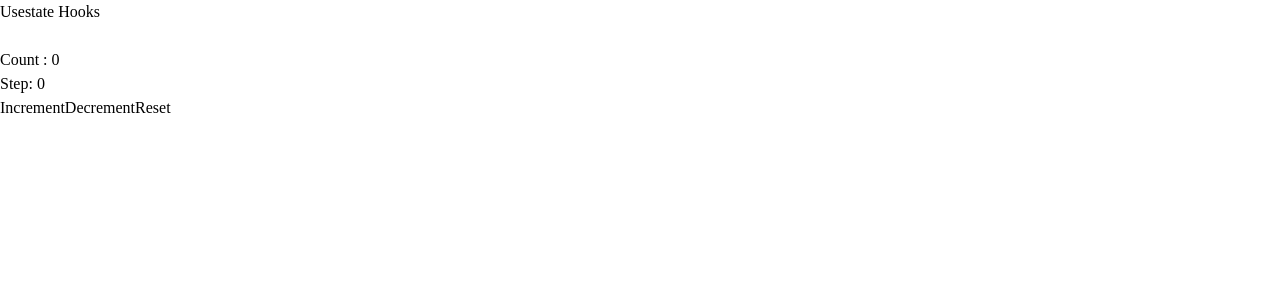
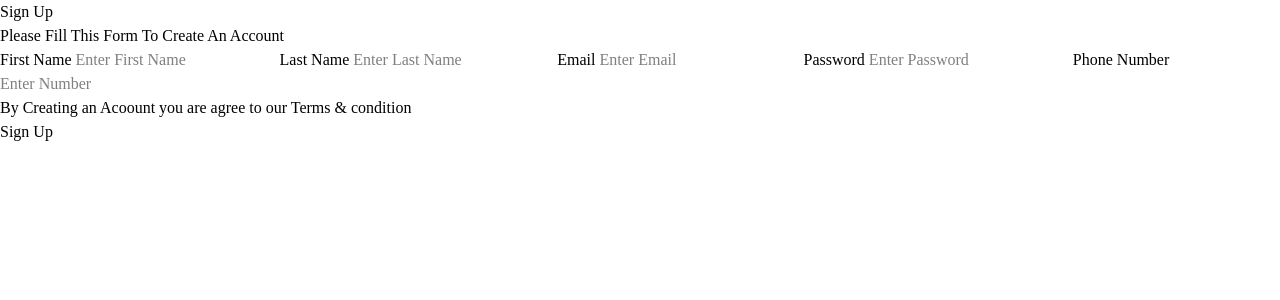
Before and after one commit to nidhi-webdev/react_thapa, a React (Vite) app in the folder project/: page / in a window 1280 px wide. Shown: the top 300 px of the page. Built offline with nearby package versions, Linux system fonts and the light colour scheme.

Commit message:
Regustration Form Skeleton

```diff
--- a/project/src/App.jsx
+++ b/project/src/App.jsx
@@ -7,6 +7,7 @@ import Toggle from './projects/Toggle'
 import ToDo from './projects/Todo/ToDo'
 import ShortCircuit from './projects/shortCircuit/ShortCircuit'
 import Counter from './useState/Counter'
+import RegistrationForm from './useState/RegistrationForm'
 
 const App = () => {
   return (
@@ -30,7 +31,8 @@ const App = () => {
 
       {/* <ShortCircuit /> */}
 
-      <Counter />
+      {/* <Counter /> */}
+      <RegistrationForm />
     </>
   )
 }
--- /dev/null
+++ b/project/src/useState/RegistrationForm.jsx
@@ -0,0 +1,41 @@
+import React from 'react'
+
+const RegistrationForm = () => {
+    return (
+
+        <form>
+            <div>
+                <h1> Sign Up </h1>
+                <p> Please Fill This Form To Create An Account </p>
+
+                <label> First Name </label>
+                <input type='text' name='firstName' placeholder='Enter First Name' required />
+
+                <label> Last Name </label>
+                <input type='text' name='lastName' placeholder='Enter Last Name' required />
+
+                <label> Email </label>
+                <input type='text' name='email' placeholder='Enter Email' required />
+
+                <label> Password </label>
+                <input type='text' name='password' placeholder='Enter Password' required />
+
+                <label> Phone Number </label>
+                <input type='phone' name='phone' placeholder='Enter Number' required />
+
+                <p> By Creating an Acoount you are agree to our Terms & condition</p>
+
+                <div>
+                    <button type='submit'> Sign Up </button>
+                </div>
+
+
+
+            </div>
+
+        </form>
+
+    )
+}
+
+export default RegistrationForm
```
